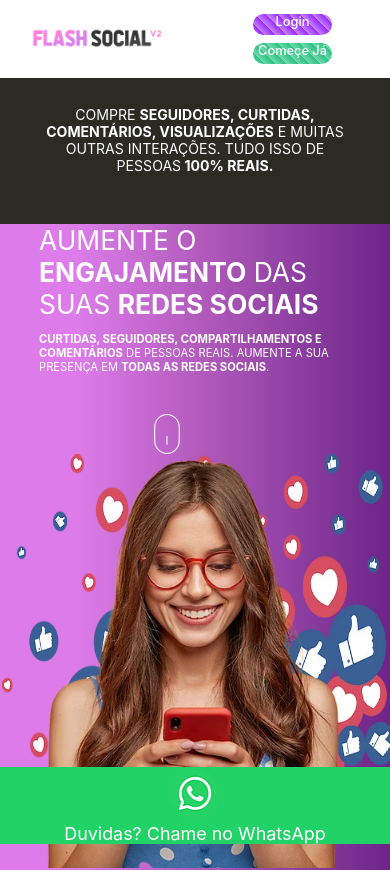
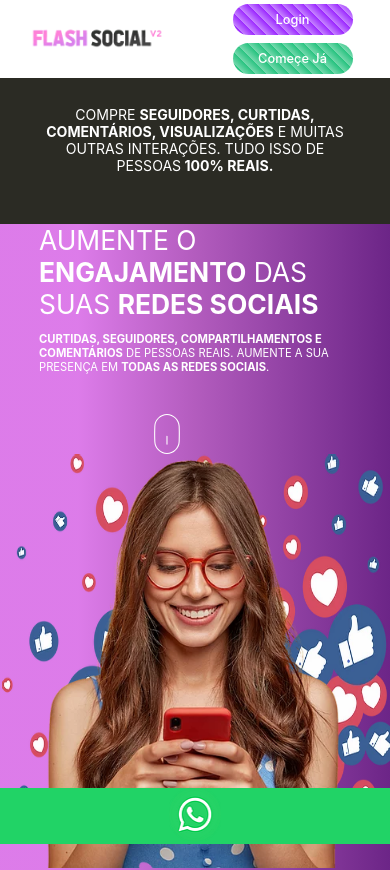
Before and after one commit to raultocantins/flashSocial, a React (Create React App) app: page / in a window 390 px wide. Shown: the top 870 px of the page. Built offline with nearby package versions, Linux system fonts and the light colour scheme; a web font is replaced by a local one.

Commit message:
updating finish

```diff
--- a/src/components/appbar/Appbar.css
+++ b/src/components/appbar/Appbar.css
@@ -106,10 +106,14 @@
     }
 
     .group-buttons-appbar a:nth-child(1),.group-buttons-appbar a:nth-child(2){
+        display: flex;
+        align-items: center;
+        justify-content: center;
+              margin: 5px;
+      margin: 5px;
+      width: 150px!important;
+      height: 40px!important;
 
-      margin: 5px;
-      width: 99px;
-      height: 26px;
       padding: 0;
             }
 
--- a/src/components/appbar/Appbar.js
+++ b/src/components/appbar/Appbar.js
@@ -10,8 +10,8 @@
         </a>
       </div>
       <div className="group-buttons-appbar">
-        <a href="https://flashsocial.net/painel/signup">Login</a>
-        <a href="https://flashsocial.net/painel/signup">Começe Já</a>
+        <a href="https://flashsocial.net/painel/signup" id="login">Login</a>
+        <a href="https://flashsocial.net/painel/signup" id="comece">Começe Já</a>
       </div>
     </section>
   );
--- a/src/components/whats/Whats.css
+++ b/src/components/whats/Whats.css
@@ -9,6 +9,9 @@
     height: 66px;
     width: 66px;
 
+}
+.whatsapp span{
+    display: none;
 }
 @media (max-width:600px){
     .whatsapp{
```
